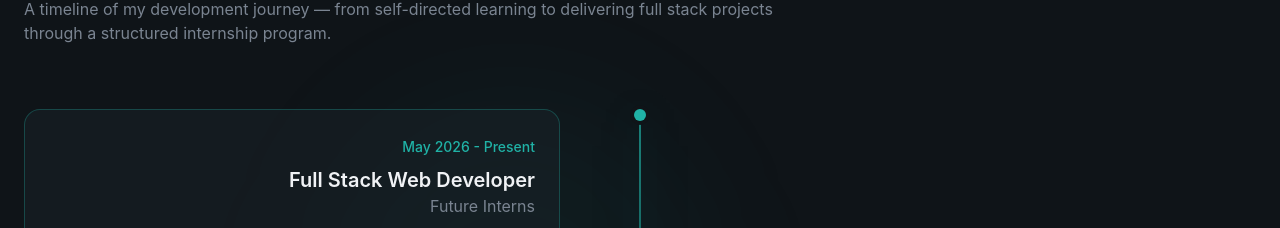
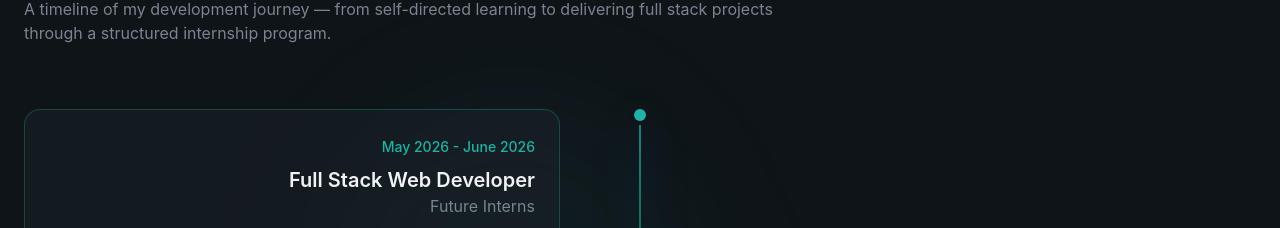
Before and after one commit to AtalayKahsay/FUTURE_FS_01, a React (Vite) app: page / in a window 1280 px wide. Shown: the part 3895-4123 px from the top of the page. Built offline with nearby package versions, Linux system fonts and the light colour scheme.

Commit message:
updte experience section

```diff
--- a/src/sections/Experience.jsx
+++ b/src/sections/Experience.jsx
@@ -1,6 +1,6 @@
 const experiences = [
   {
-    period: "May 2026 - Present",
+    period: "May 2026 - June 2026",
     role: "Full Stack Web Developer",
     company: "Future Interns",
     description: "Building and delivering front-end and full-stack web projects as part of a structured internship program, covering responsive UI development, REST APIs, and database integration.",
```
